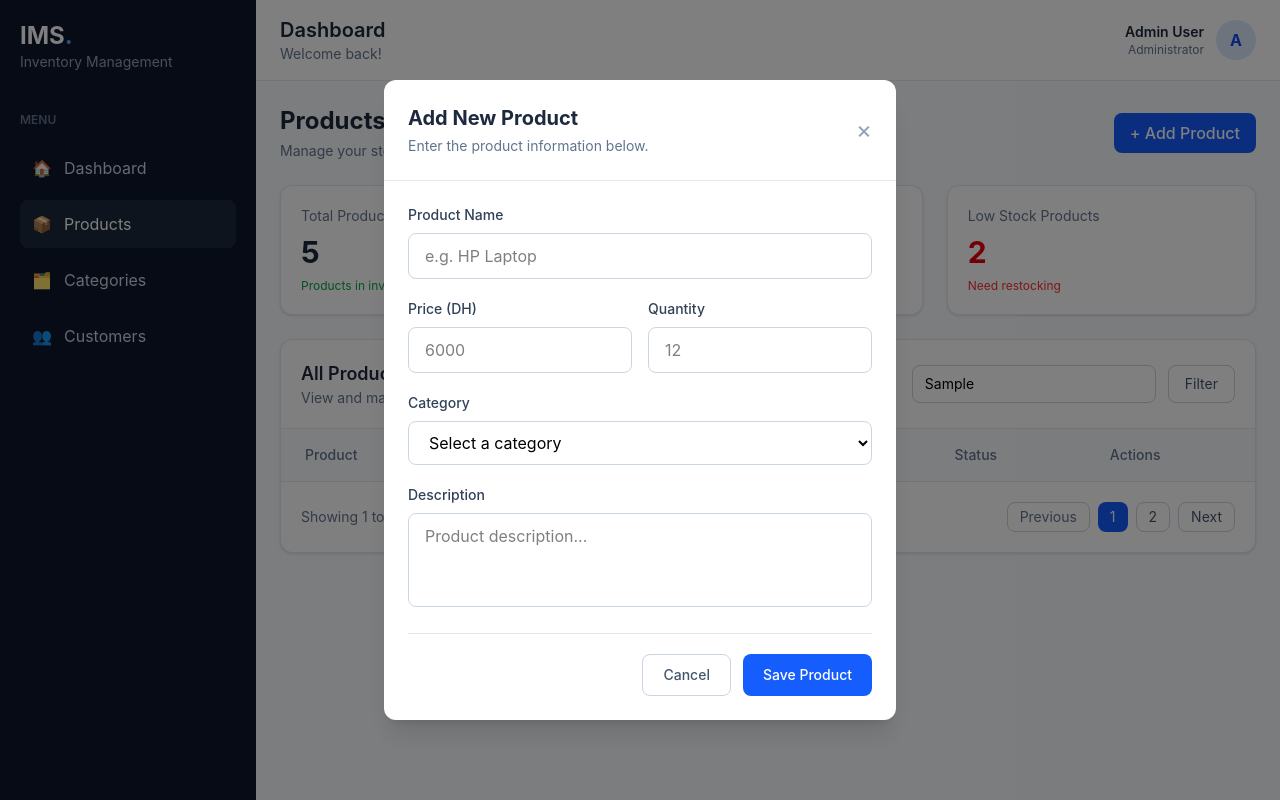
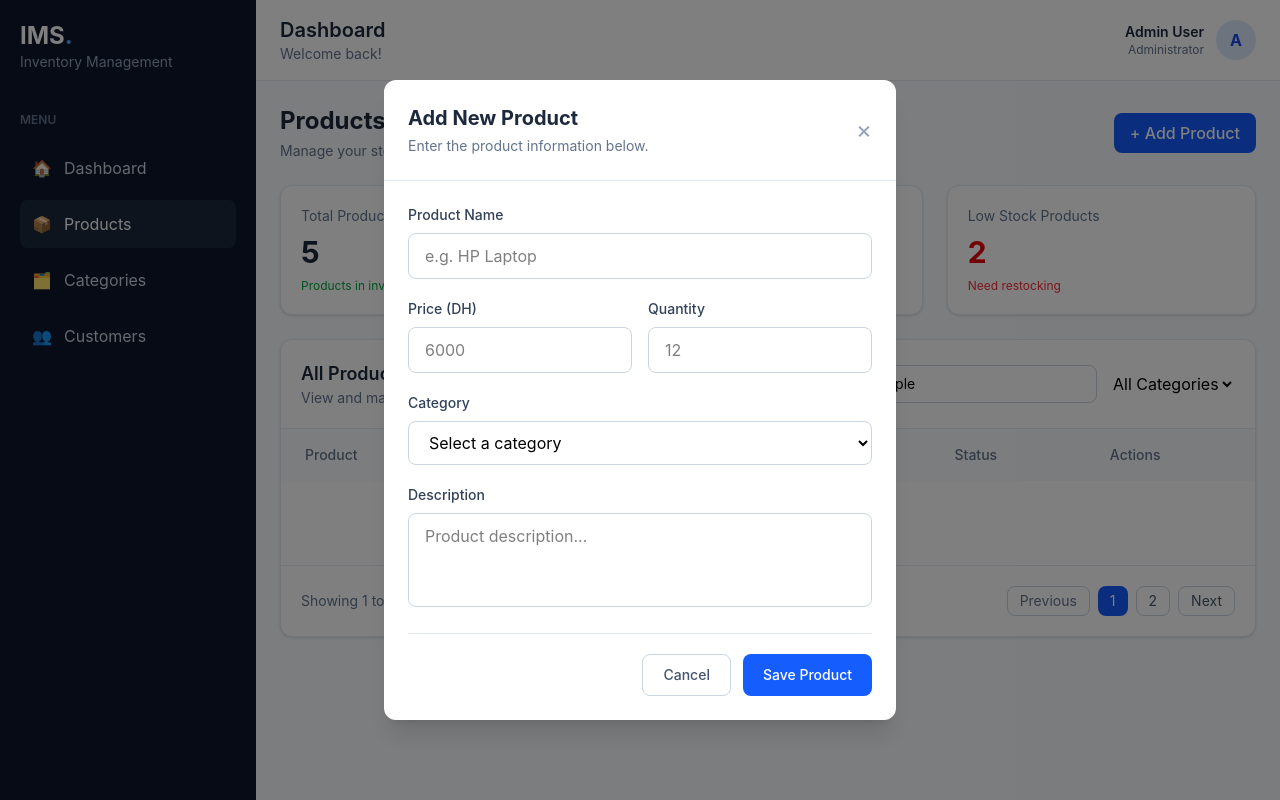
Before and after one commit to Ilyassegit89/inventory-management-system, a React (Vite) app: page /products in a window 1280 px wide. Both pictures are taken after typing "Sample" into the empty fields and a click on the button "+ Add Product". Built offline with nearby package versions, Linux system fonts and the light colour scheme.

Commit message:
filterBy Categories and search term

```diff
--- a/src/components/common/ProductForm.tsx
+++ b/src/components/common/ProductForm.tsx
@@ -27,7 +27,6 @@ function ProductForm({ onClose , onAddProduct, productToEdit ,onEditProduct  }:
             onEditProduct(productToEdit.id, product)
         }else{
             onAddProduct(product);
-
         }
 
         onClose();
--- a/src/data/products.tsx
+++ b/src/data/products.ts
@@ -1,4 +1,4 @@
-import type {Product} from '../types/Product.tsx'
+import type {Product} from '../types/Product.ts'
 
 
 
--- a/src/features/products/ProductsPage.tsx
+++ b/src/features/products/ProductsPage.tsx
@@ -9,15 +9,23 @@ function ProductsPage() {
     const [isModalOpen, setIsModalOpen] = useState(false);
     const [productsList, setProductsList] = useState<Product[]>(products)
     const [searchTerm, setSearchTerm] = useState('');
+    const [selectedCategory, setSelectedCategory] = useState('');
 
 
     useEffect(() => {
-    console.log('Products state changed:', productsList);
-}, [productsList]);
+        console.log('Products state changed:', productsList);
+    }, [productsList]);
 
-    const filteredProducts = productsList.filter(product =>
-        product.name.toLowerCase().includes(searchTerm.toLowerCase())
-    );
+
+    const filteredProducts = productsList.filter(
+        product => {
+            const matchesCategory = !selectedCategory || product.category === selectedCategory;
+            const matchesSearch = product.name
+            .toLowerCase().includes(searchTerm.toLowerCase()) ;
+        return matchesCategory && matchesSearch
+        });
+
+
 
 
     const handleAddProduct = (newProduct : Omit<Product, 'id'>) => {
@@ -38,7 +46,6 @@ function ProductsPage() {
         const productToEdit = productsList.find(
             product => product.id === id
         );
-        console.log(productToEdit);
 
         if (productToEdit) {
             setSelectedProduct(productToEdit);
@@ -85,10 +92,10 @@ function ProductsPage() {
                 <button
                 onClick={() => {
                     setIsModalOpen(true)
-                      setSelectedProduct(null);
+                    setSelectedProduct(null);
                 } }
                 id="add-product-button"
-                    className=" bg-blue-600 hover:bg-blue-700 text-white px-4 py-2 rounded-lg font-medium transition "
+                    className="bg-blue-600 hover:bg-blue-700 text-white px-4 py-2 rounded-lg font-medium transition "
                 >
                     + Add Product
                 </button>
@@ -99,9 +106,6 @@ function ProductsPage() {
             {/* <!-- Summary Cards -->  */}
             <div id="summary-cards" className="grid grid-cols-1 sm:grid-cols-2 xl:grid-cols-3 gap-6">
 
-
-
-                 {/*  ${renderSummaryCards()} */}
                  {renderSummaryCards(productsList)}
 
             </div>
@@ -128,10 +132,14 @@ function ProductsPage() {
                             className="border border-slate-300 rounded-lg px-3 py-2 text-sm outline-none focus:ring-2 focus:ring-blue-500"
                         />
 
-                        <button className="border border-slate-300 rounded-lg px-4 py-2 text-sm text-slate-600 hover:bg-slate-50">
-                            Filter
-                        </button>
+                        <select value={selectedCategory} onChange={(e) => setSelectedCategory(e.target.value)} name="category">
+                            <option value="">All Categories</option>
+                            <option value="Laptops">Laptops</option>
+                            <option value="Monitors">Monitors</option>
+                            <option value="Accessories">Accessories</option>
+                        </select>
                     </div>
+
                 </div>
 
                 <div className="overflow-x-auto">
@@ -150,7 +158,17 @@ function ProductsPage() {
 
                         <tbody id="products-table-body" className="divide-y divide-slate-100">
 
-                        {renderProductRows(filteredProducts, handleDeleteProduct,handleOpenEditModal)}
+
+                            {
+                                filteredProducts.length === 0 ? (
+                                    <tr>
+                                        <td colSpan={6} className="text-center py-8 text-slate-500">No products found.</td>
+                                    </tr>
+                                ) : (
+                                    renderProductRows(filteredProducts, handleDeleteProduct,handleOpenEditModal)
+                                )
+                            }
+
 
                         </tbody>
                     </table>
@@ -158,7 +176,7 @@ function ProductsPage() {
 
                 <div className="flex items-center justify-between p-5 border-t border-slate-200">
                     <p className="text-sm text-slate-500">
-                        Showing 1 to 3 of 124 products
+                        Showing 1 to {filteredProducts.length} of {filteredProducts.length} products
                     </p>
 
                     <div className="flex gap-2">
@@ -239,8 +257,9 @@ function renderSummaryCards(productList: Product[]) {
 function renderProductRows(
     productsList : Product[],
     onDelete : (id : number) => void,
-    onEdit : (id: number) => void
+    onEdit : (id: number) => void,
 ) {
+
     return(
         <>
             {productsList.map((product) => (
```
